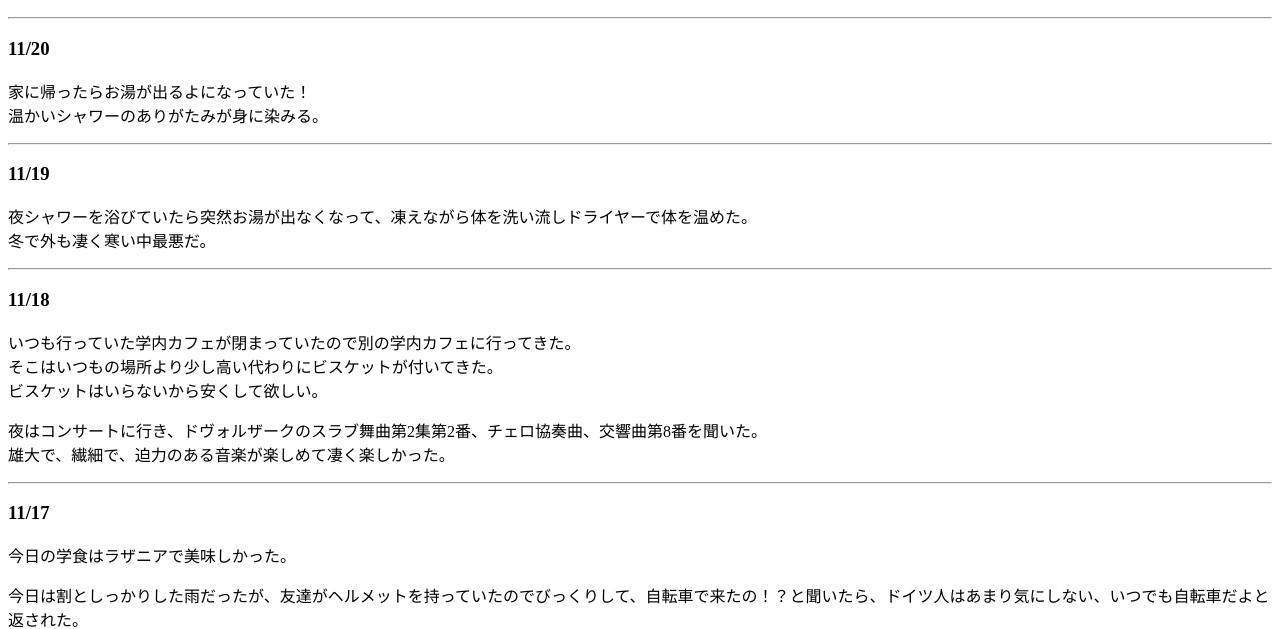
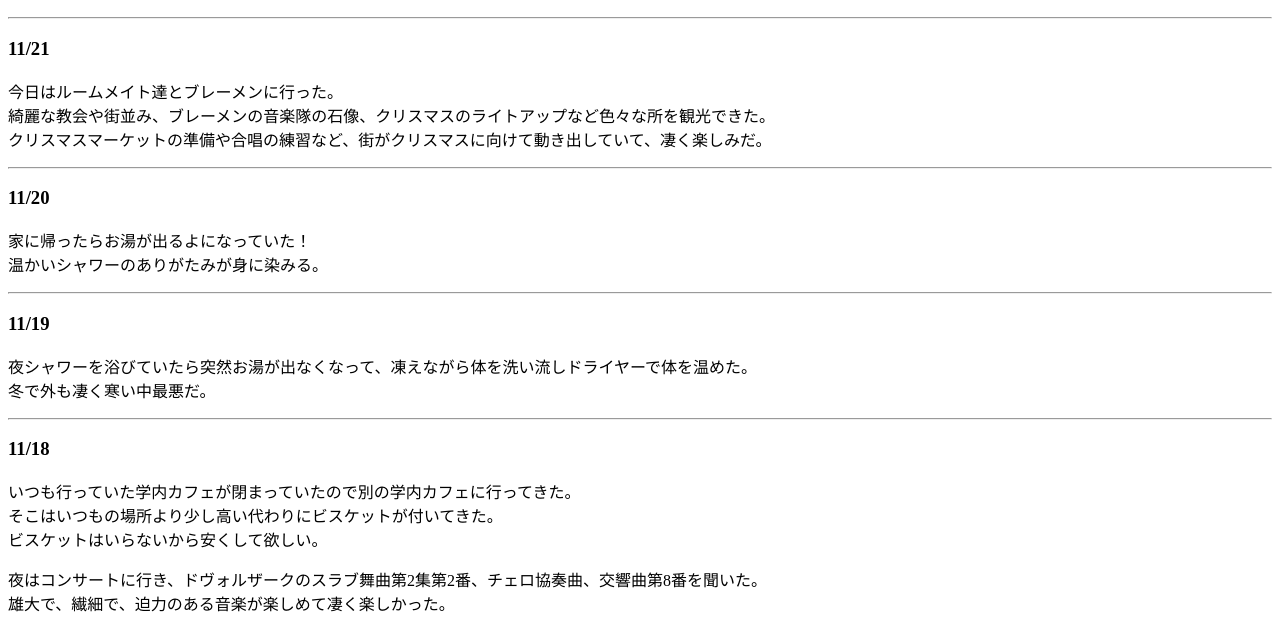
Before and after one commit to ikahakatsu/ikahakatsu.github.io, a plain HTML site: page zakki/diary202611.html in a window 1280 px wide. Shown: the part 194-823 px from the top of the page. Drawn offline with Linux system fonts and the light colour scheme.

Commit message:
diary202611.html を更新

```diff
--- a/zakki/diary202611.html
+++ b/zakki/diary202611.html
@@ -11,6 +11,13 @@
   </header>
   <h1>日記</h1>
     <h2>2026年11月</h2>
+      <hr>
+      <h3>11/21</h3>
+        <p>
+          今日はルームメイト達とブレーメンに行った。<br>
+          綺麗な教会や街並み、ブレーメンの音楽隊の石像、クリスマスのライトアップなど色々な所を観光できた。<br>
+          クリスマスマーケットの準備や合唱の練習など、街がクリスマスに向けて動き出していて、凄く楽しみだ。
+        </p>
       <hr>
       <h3>11/20</h3>
         <p>
```
